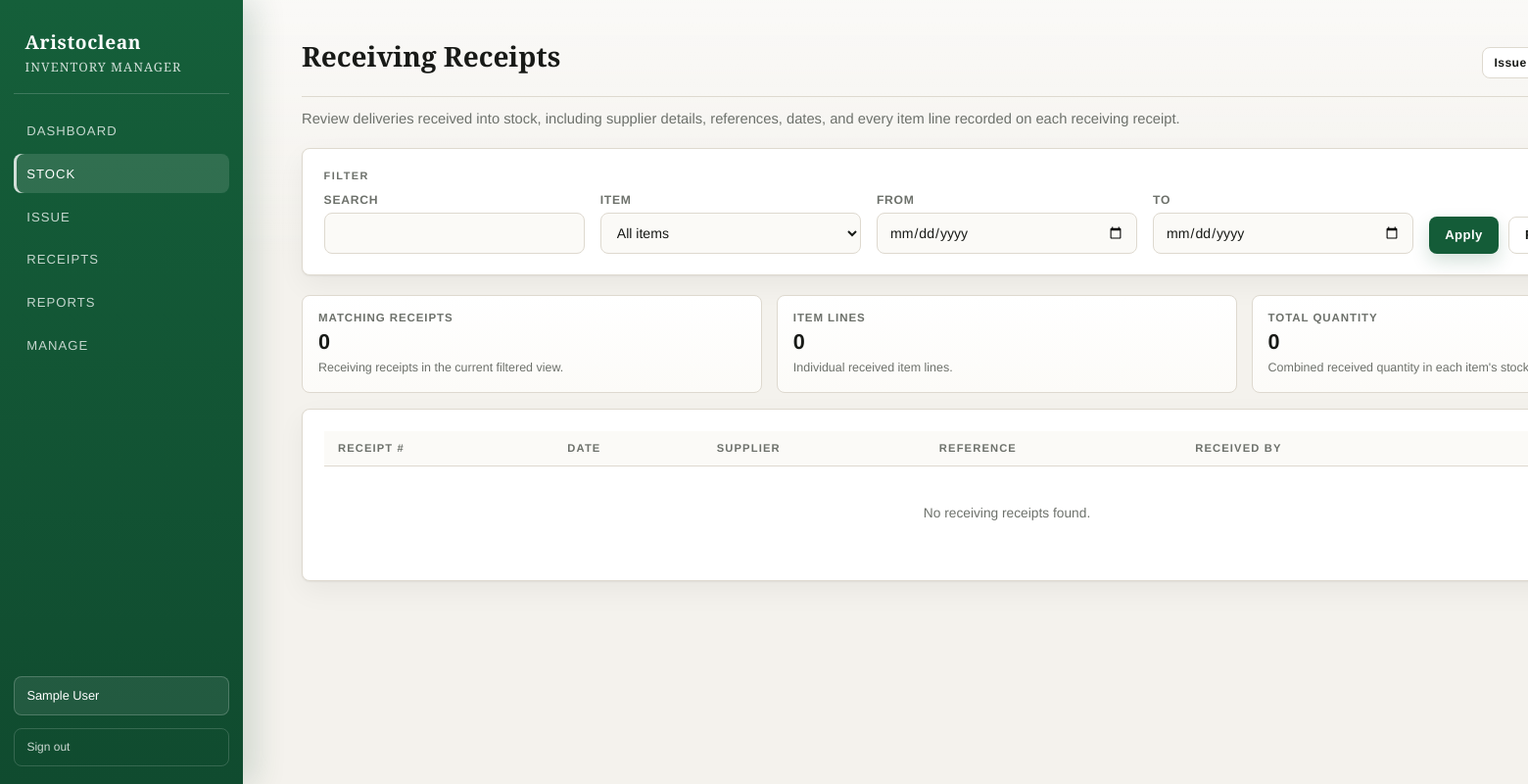
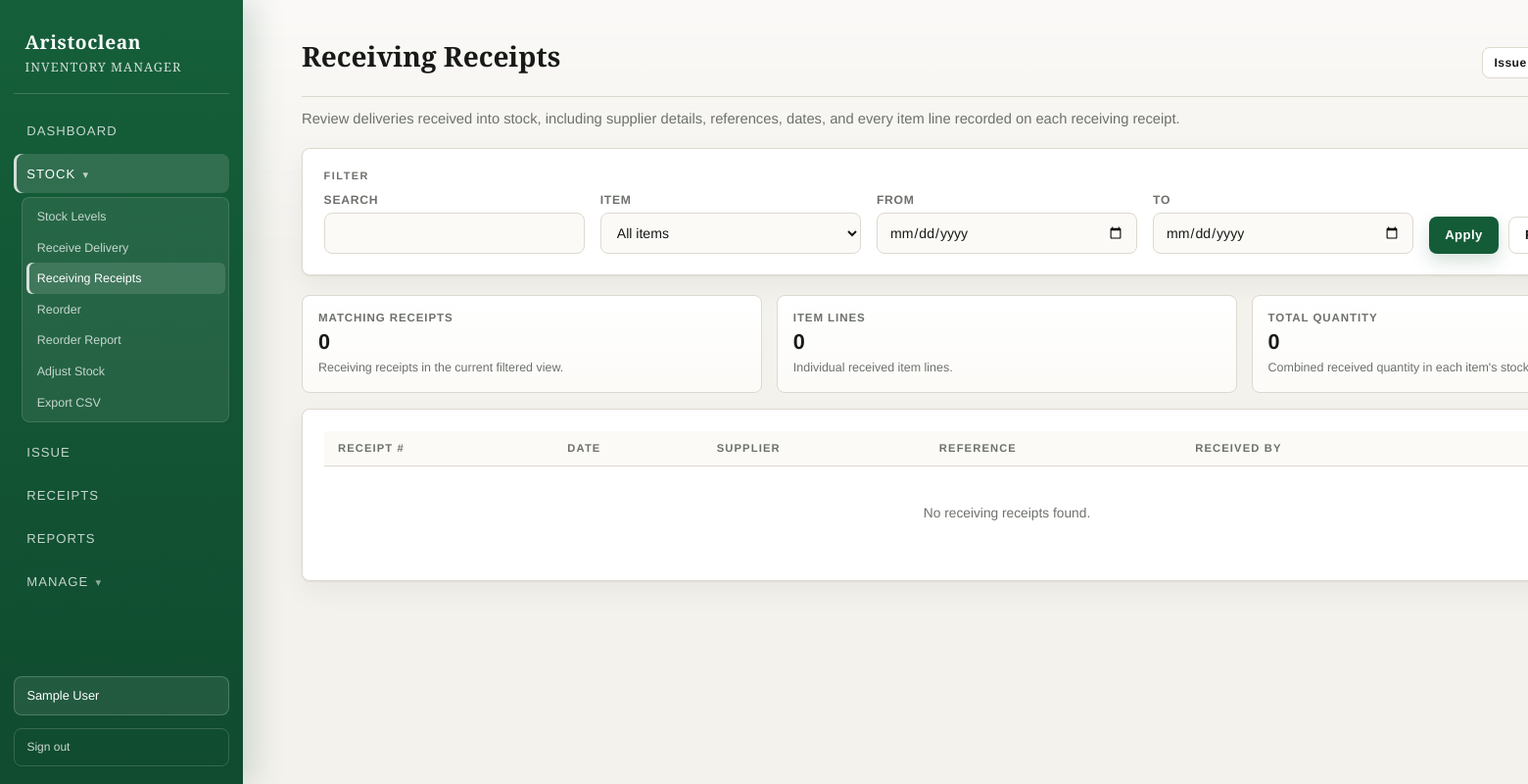
Before and after one commit to Otycadet/aristoclean, a Django app: page /stock/receive/receipts/ in a window 1560 px wide; the page is wider, and only the part inside the window is pictured. Shown: that part at 98% size. Run offline with Django 5.2, Linux system fonts and the light colour scheme; the visitor is signed in with stand-in values (Sample User, id 1); data that the repository does not hold is empty.

Commit message:
updates to templates

```diff
--- a/templates/base.html
+++ b/templates/base.html
@@ -68,6 +68,65 @@
       text-transform: uppercase;
       transition: color 0.15s, background 0.15s;
       border-bottom: 3px solid transparent;
+    }
+    .nav-group {
+      position: relative;
+    }
+    .nav-group summary {
+      list-style: none;
+      color: rgba(255,255,255,0.85);
+      padding: 1.15rem 0.85rem;
+      font-size: 0.82rem;
+      font-family: "Helvetica Neue", Arial, sans-serif;
+      letter-spacing: 0.04em;
+      text-transform: uppercase;
+      cursor: pointer;
+      border-bottom: 3px solid transparent;
+      user-select: none;
+    }
+    .nav-group summary::-webkit-details-marker {
+      display: none;
+    }
+    .nav-group summary::after {
+      content: "▾";
+      margin-left: 0.45rem;
+      font-size: 0.7rem;
+      opacity: 0.7;
+    }
+    .nav-group[open] summary,
+    .nav-group summary:hover,
+    .nav-group.active summary {
+      color: #fff;
+      border-bottom-color: rgba(255,255,255,0.6);
+    }
+    .nav-submenu {
+      display: flex;
+      flex-direction: column;
+      position: absolute;
+      top: 100%;
+      left: 0;
+      min-width: 210px;
+      background: #fff;
+      border: 1px solid var(--border);
+      border-radius: var(--radius);
+      box-shadow: var(--shadow-md);
+      padding: 0.35rem;
+      z-index: 120;
+    }
+    .nav-submenu a {
+      color: var(--text);
+      border-bottom: 0;
+      border-radius: calc(var(--radius) - 2px);
+      padding: 0.65rem 0.75rem;
+      text-transform: none;
+      letter-spacing: 0;
+      font-size: 0.84rem;
+    }
+    .nav-submenu a:hover,
+    .nav-submenu a.active {
+      color: var(--accent);
+      background: var(--accent-light);
+      border-bottom-color: transparent;
     }
     nav a:hover, nav a.active {
       color: #fff;
@@ -336,6 +395,45 @@
         color: rgba(255,255,255,0.76);
         letter-spacing: 0.08em;
       }
+      .nav-group {
+        position: static;
+      }
+      .nav-group summary {
+        border-bottom: 0;
+        border-radius: var(--radius);
+        padding: 0.78rem 0.85rem;
+        color: rgba(255,255,255,0.76);
+        letter-spacing: 0.08em;
+      }
+      .nav-group[open] summary,
+      .nav-group summary:hover,
+      .nav-group.active summary {
+        background: rgba(255,255,255,0.12);
+        color: #fff;
+        border-bottom-color: transparent;
+      }
+      .nav-group.active summary {
+        box-shadow: inset 3px 0 0 rgba(255,255,255,0.78);
+      }
+      .nav-submenu {
+        position: static;
+        min-width: 0;
+        margin: 0.25rem 0 0.45rem 0.55rem;
+        padding: 0.2rem;
+        background: rgba(255,255,255,0.08);
+        border-color: rgba(255,255,255,0.12);
+        box-shadow: none;
+      }
+      .nav-submenu a {
+        color: rgba(255,255,255,0.74);
+        padding: 0.55rem 0.7rem;
+        font-size: 0.78rem;
+      }
+      .nav-submenu a:hover,
+      .nav-submenu a.active {
+        color: #fff;
+        background: rgba(255,255,255,0.12);
+      }
 
       nav a:hover,
       nav a.active {
@@ -435,6 +533,19 @@
         padding: 0.95rem 0.7rem;
         font-size: 0.74rem;
         white-space: nowrap;
+      }
+      .nav-group {
+        flex: 0 0 auto;
+      }
+      .nav-group summary {
+        padding: 0.95rem 0.7rem;
+        font-size: 0.74rem;
+        white-space: nowrap;
+      }
+      .nav-submenu {
+        position: absolute;
+        top: 100%;
+        left: 0;
       }
 
       .nav-spacer,
@@ -575,18 +686,43 @@
     Aristoclean
     <span>Inventory Manager</span>
   </div>
-  <a href="{% url 'dashboard' %}" {% if request.resolver_match.url_name == 'dashboard' %}class="active"{% endif %}>Dashboard</a>
-  <a href="{% url 'stock_list' %}" {% if 'stock' in request.resolver_match.url_name or 'low_stock' in request.resolver_match.url_name or 'delivery_receipt' in request.resolver_match.url_name %}class="active"{% endif %}>Stock</a>
+  {% with current_url=request.resolver_match.url_name %}
+  <a href="{% url 'dashboard' %}" {% if current_url == 'dashboard' %}class="active"{% endif %}>Dashboard</a>
+  <details class="nav-group{% if 'stock' in current_url or 'low_stock' in current_url or 'delivery_receipt' in current_url %} active{% endif %}" {% if 'stock' in current_url or 'low_stock' in current_url or 'delivery_receipt' in current_url %}open{% endif %}>
+    <summary>Stock</summary>
+    <div class="nav-submenu">
+      <a href="{% url 'stock_list' %}" {% if current_url == 'stock_list' %}class="active"{% endif %}>Stock Levels</a>
+      {% if user.is_superuser or user.profile.can_operate_stock %}
+      <a href="{% url 'stock_receive' %}" {% if current_url == 'stock_receive' %}class="active"{% endif %}>Receive Delivery</a>
+      <a href="{% url 'delivery_receipts_list' %}" {% if 'delivery_receipt' in current_url %}class="active"{% endif %}>Receiving Receipts</a>
+      {% endif %}
+      {% if user.is_superuser or user.profile.can_oversee_operations %}
+      <a href="{% url 'stock_reorder' %}" {% if current_url == 'stock_reorder' %}class="active"{% endif %}>Reorder</a>
+      <a href="{% url 'low_stock_report' %}" {% if 'low_stock' in current_url %}class="active"{% endif %}>Reorder Report</a>
+      <a href="{% url 'stock_adjustment_create' %}" {% if current_url == 'stock_adjustment_create' %}class="active"{% endif %}>Adjust Stock</a>
+      <a href="{% url 'export_stock_csv' %}">Export CSV</a>
+      {% endif %}
+    </div>
+  </details>
   {% if user.is_superuser or user.profile.can_operate_stock %}
   <a href="{% url 'issue_stock' %}" {% if 'issue' in request.resolver_match.url_name %}class="active"{% endif %}>Issue</a>
   {% endif %}
-  <a href="{% url 'receipts_list' %}" {% if 'receipt' in request.resolver_match.url_name and not 'delivery_receipt' in request.resolver_match.url_name %}class="active"{% endif %}>Receipts</a>
+  <a href="{% url 'receipts_list' %}" {% if 'receipt' in current_url and not 'delivery_receipt' in current_url %}class="active"{% endif %}>Receipts</a>
   {% if user.is_superuser or user.profile.can_view_reports %}
-  <a href="{% url 'reports' %}" {% if 'report' in request.resolver_match.url_name %}class="active"{% endif %}>Reports</a>
+  <a href="{% url 'reports' %}" {% if 'report' in current_url %}class="active"{% endif %}>Reports</a>
   {% endif %}
   {% if user.is_superuser or user.profile.can_manage_settings %}
-  <a href="{% url 'manage_items' %}" {% if 'manage' in request.resolver_match.url_name %}class="active"{% endif %}>Manage</a>
+  <details class="nav-group{% if 'manage' in current_url or current_url == 'sign_in_logs' %} active{% endif %}" {% if 'manage' in current_url or current_url == 'sign_in_logs' %}open{% endif %}>
+    <summary>Manage</summary>
+    <div class="nav-submenu">
+      <a href="{% url 'manage_items' %}" {% if current_url == 'manage_items' %}class="active"{% endif %}>Items</a>
+      <a href="{% url 'manage_locations' %}" {% if current_url == 'manage_locations' %}class="active"{% endif %}>Locations</a>
+      <a href="{% url 'manage_users' %}" {% if current_url == 'manage_users' %}class="active"{% endif %}>Users</a>
+      <a href="{% url 'sign_in_logs' %}" {% if current_url == 'sign_in_logs' %}class="active"{% endif %}>Sign-ins</a>
+    </div>
+  </details>
   {% endif %}
+  {% endwith %}
   <div class="nav-spacer"></div>
   <span class="nav-user">{{ user.get_full_name|default:user.username }}</span>
   <form method="post" action="{% url 'logout' %}" class="nav-logout-form">
```
